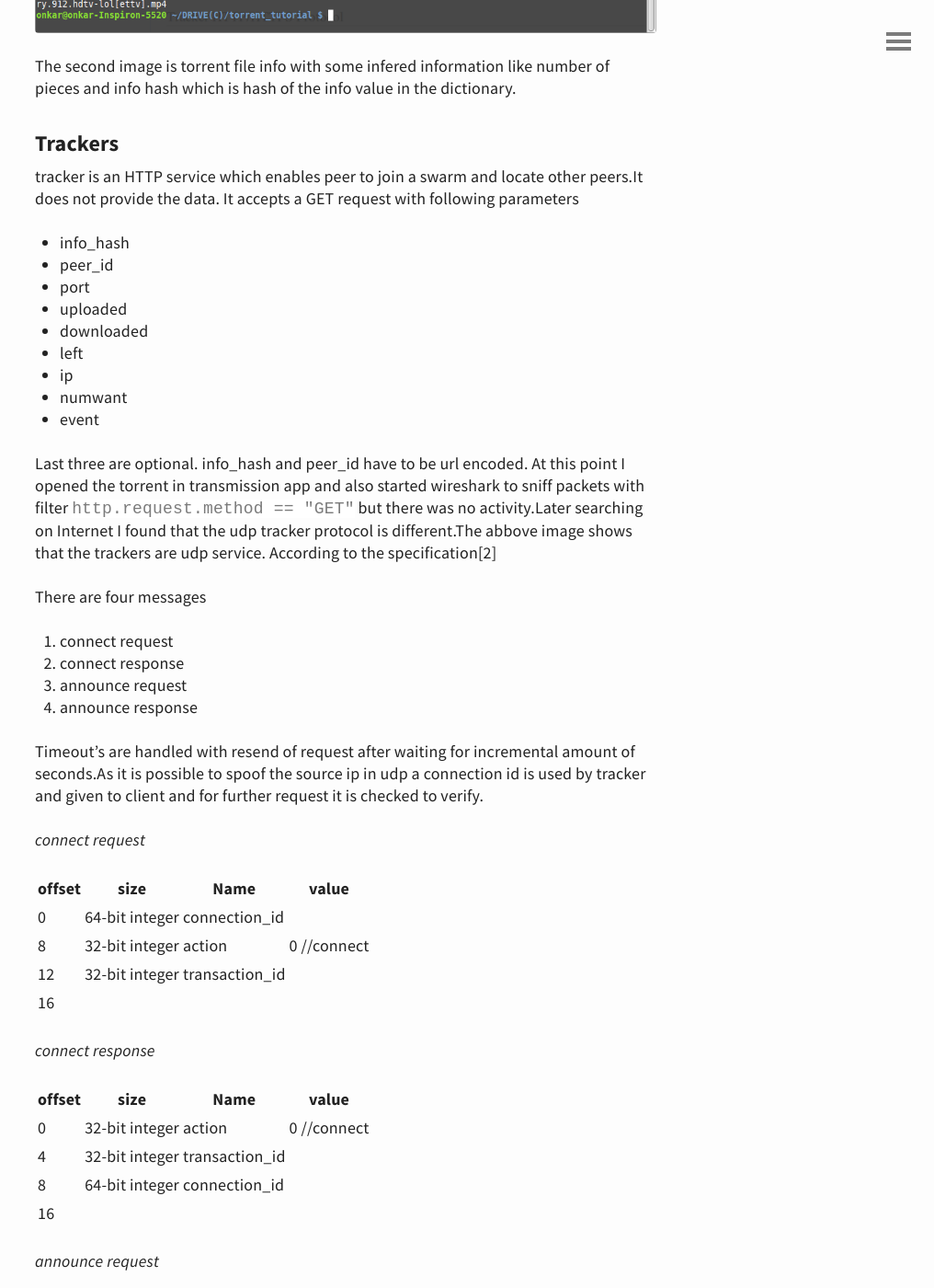
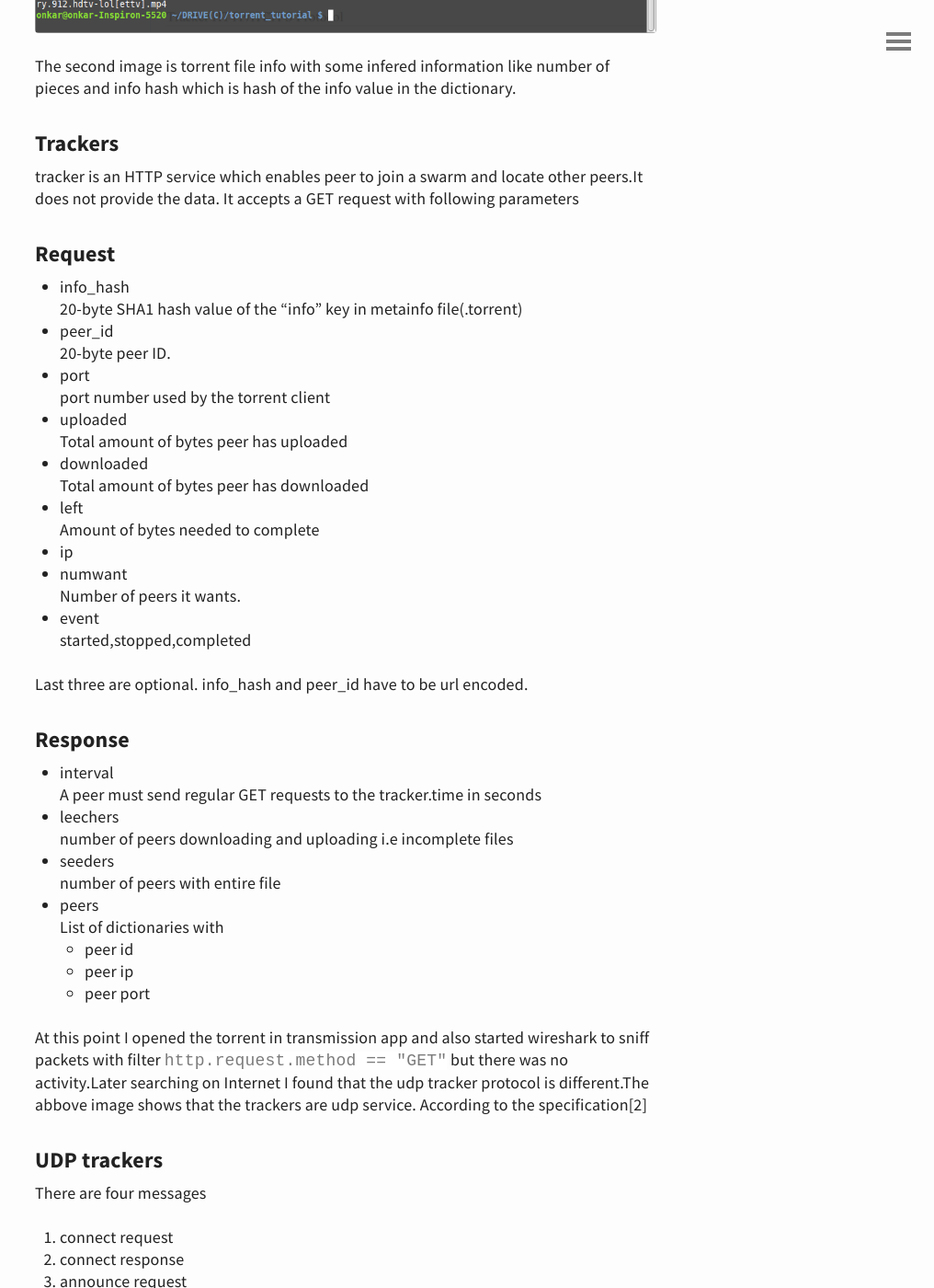
Before and after one commit to onkarshedge/onkarshedge.github.io, a Jekyll site: the page built from _posts/2016-03-16-peeking-in-p2p.md, in a window 1280 px wide and 1400 px high, scrolled down 3160 px. Shown: the whole window at 92% size, without its empty margins (264-1280 px from the left). Built offline with Jekyll 4.4.1, drawn with Linux system fonts in a browser that asks for light colours.

Commit message:
writing blog udp tracker

````diff
--- a/_posts/2016-03-16-peeking-in-p2p.md
+++ b/_posts/2016-03-16-peeking-in-p2p.md
@@ -60,19 +60,45 @@ The second image is torrent file info with some infered information like number
 ### Trackers
 tracker is an HTTP service which enables peer to join a swarm and locate other peers.It does not provide the data. It accepts a GET request with following parameters
 
+#### Request
+
 * info_hash
+  20-byte SHA1 hash value of the "info" key in metainfo file(.torrent)
 * peer_id
+  20-byte peer ID.
 * port
+  port number used by the torrent client
 * uploaded
+  Total amount of bytes peer has uploaded
 * downloaded
+  Total amount of bytes peer has downloaded
 * left
+  Amount of bytes needed to complete
 * ip
 * numwant
+  Number of peers it wants.
 * event
+  started,stopped,completed
 
 Last three are optional. info_hash and peer_id have to be url encoded.
+
+#### Response
+
+* interval
+  A peer must send regular GET requests to the tracker.time in seconds
+* leechers
+  number of peers downloading and uploading i.e incomplete files
+* seeders
+  number of peers with entire file
+* peers
+  List of dictionaries with
+  * peer id
+  * peer ip
+  * peer port
+
 At this point I opened the torrent in transmission app and also started wireshark to sniff packets with filter ```http.request.method == "GET" ``` but there was no activity.Later searching on Internet I found that the udp tracker protocol is different.The abbove image shows that the trackers are udp service. According to the specification[2]
 
+#### UDP trackers
 There are four messages
 
 1. connect request
````
